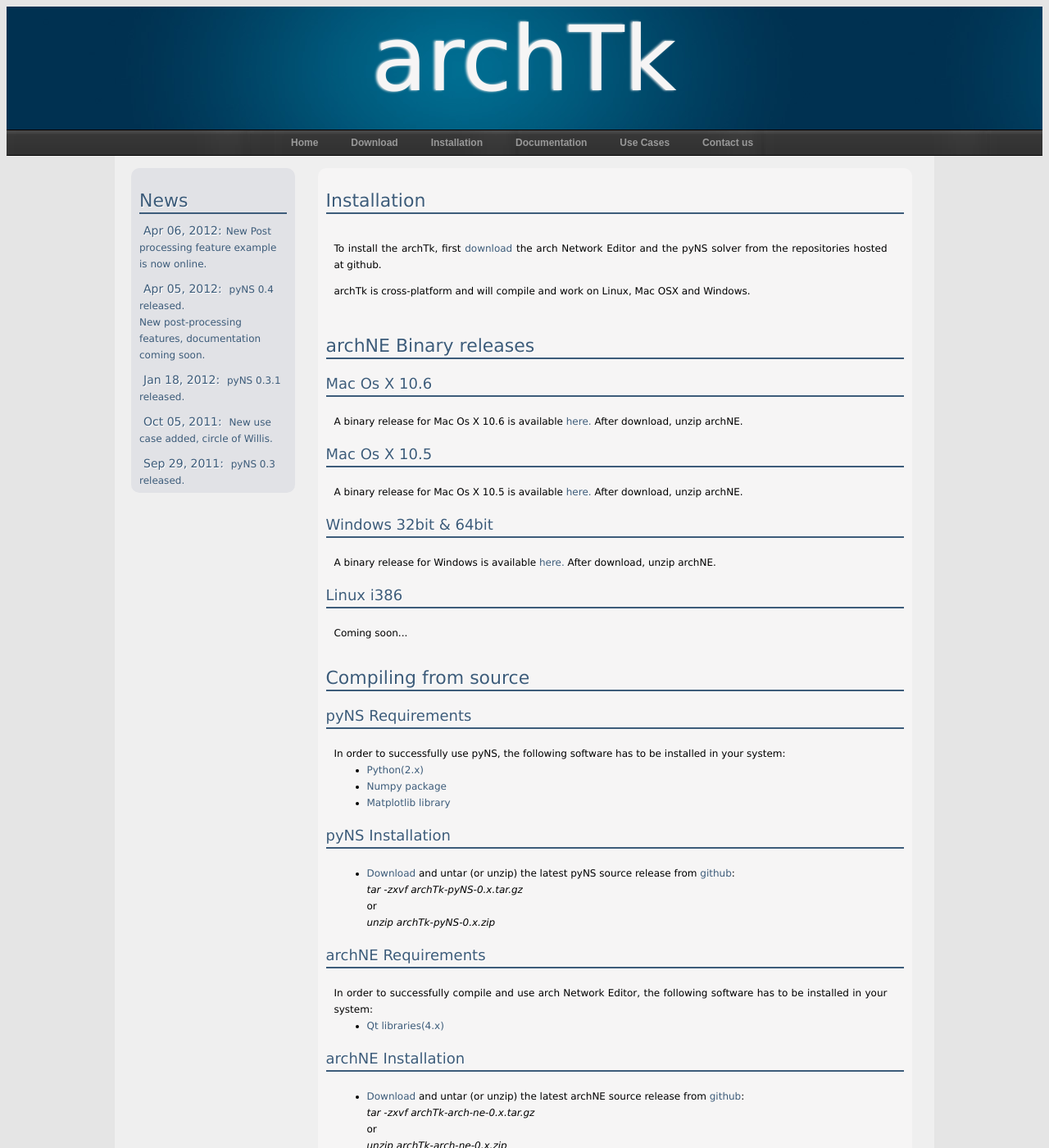
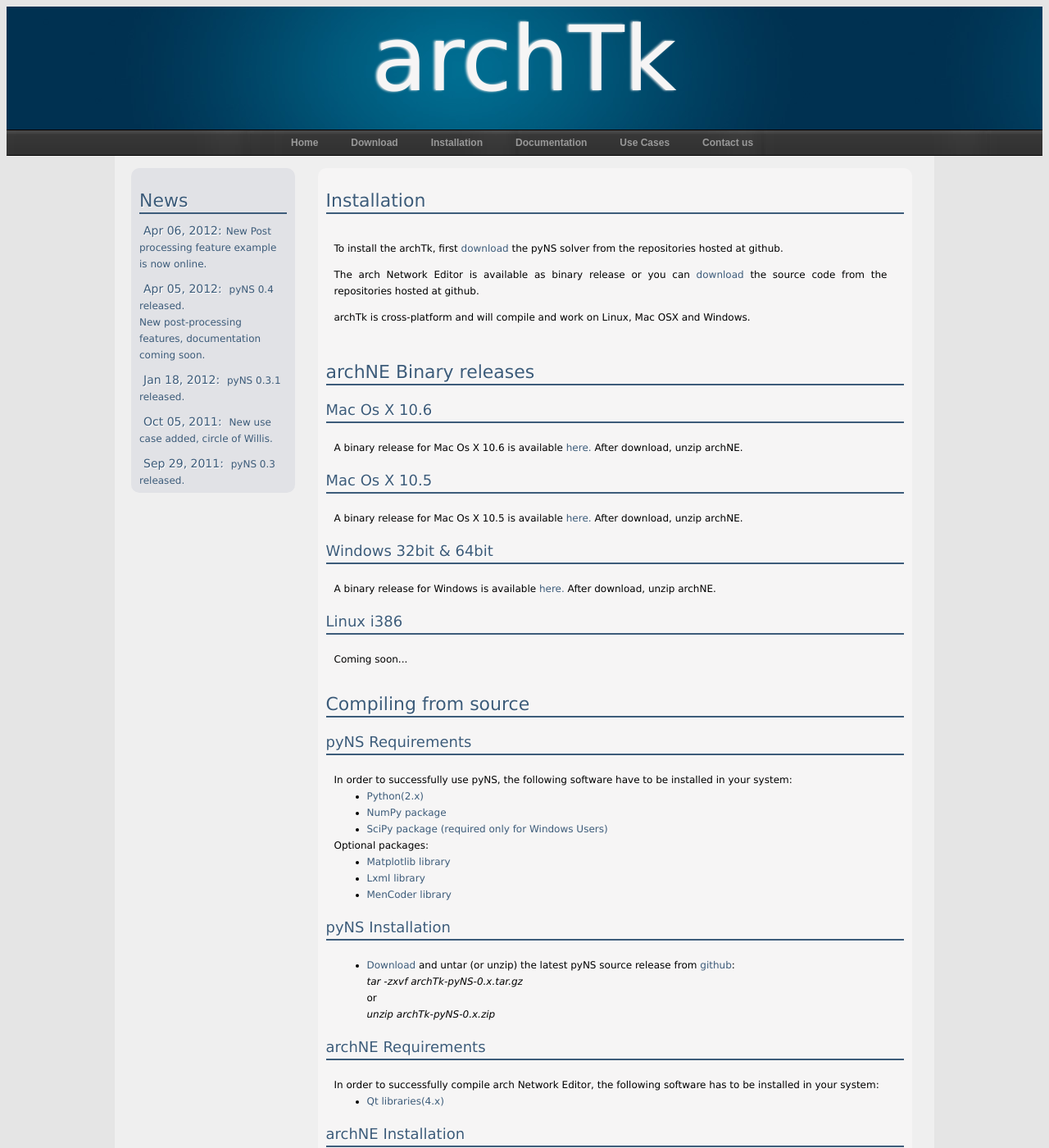
Before and after one commit to archTk/archtk.github.com, a Jekyll site: the page built from installation.html, in a window 1280 px wide and 1400 px high. Shown: the whole window at 82% size. Built offline with Jekyll 4.4.1, drawn with Linux system fonts in a browser that asks for light colours; a script that is not in the unit is left out; some of the changed text lies outside the part shown.

Commit message:
fixed documentation for new installation dependencies

```diff
--- a/documentation.html
+++ b/documentation.html
@@ -32,7 +32,7 @@
 	<a href="media/pyNS_overall.png" rel="lightbox" title="Major components of the overall system and subsystem interconnections."><img class="screenshot" width="150" src="media/pyNS_overall.png" alt="pyNS Architecture"/></a>
 </div>
 <p>pyNS has been designed with an object-oriented approach, which allows to abstracts the concept of element from the numerical solver itself.</p>
-<p>All the components developed are open-source and pyNS can simply be installed and run on all platforms. It only needs <a href="http://www.python.org/download/" target="_blank" title="Python">Python(2.x)</a>, <a href="http://www.scipy.org/Download" target="_blank" title="Numpy package">Numpy package</a> and <a href="http://matplotlib.sourceforge.net/" target="_blank" title="Matplotlib library">Matplotlib library</a>. Matplotlib is a python 2D plotting library, which produces publication quality figures in a variety of hardcopy formats and interactive environments across platforms. </p>
+<p>All the components developed are open-source and pyNS can simply be installed and run on all platforms. It only needs <a href="http://www.python.org/download/" target="_blank" title="Python">Python(2.x)</a>, <a href="http://www.scipy.org/Download" target="_blank" title="Numpy package">numPy package</a> and <a href="http://www.scipy.org/Download" target="_blank" title="Scipy package">SciPy package</a>for Windows users</p>
 <p>pyNS currently supports <a href="#elements">elements</a> with constant properties and with linear or nonlinear expressions. <a href="#evaluator">Evaluator class</a>, using <a href="#regex">regular expressions</a>, computes values from expressions setting them into elements.</p>
 <p>The <a href="#input">input data</a> for the solver will be an XML file modeling the <a href="#vascular_network">vascular network</a> and an XML file with <a href="#parameters">simulation parameters</a> and <a href="#boundary_conditions">boundary conditions.</a> <a href="#patient_data">Patient specific data</a> can be easily imported using .csv files. <a href="#model_adaptor">Model Adaptor class</a> takes as input <a href="#patient_specific">patient specific information</a> (.csv) and creates specific vascular network model from generic one and specific input provided. <a href="#mesh_generation">The mesh generation process</a> creates elements from vascular network depending of maximum length parameter or maximum radius variation. User can decide which strategy to use.</p>
 <p>pyNS will provide <a href="#numerical_solver">methods for numerical integration</a> and <a href="#non_linear_convergence">non linear convergence strategies.</a></p>
--- a/installation.html
+++ b/installation.html
@@ -5,7 +5,8 @@
 
 <h1>Installation</h1>
 <div class="description">
-    <p>To install the archTk, first <a href="download.html">download</a> the arch Network Editor and the pyNS solver from the repositories hosted at github.</p>
+    <p>To install the archTk, first <a href="download.html">download</a> the pyNS solver from the repositories hosted at github.</p>
+    <p>The arch Network Editor is available as binary release or you can <a href="download.html">download</a> the source code from the repositories hosted at github.</p>
 	<p>archTk is cross-platform and will compile and work on Linux, Mac OSX and Windows.<p>
 </div>
 
@@ -35,11 +36,17 @@
 
 <h3>pyNS Requirements</h3>
 <div class="description_2">
-    <p>In order to successfully use pyNS, the following software has to be installed in your system:</p>
+    <p>In order to successfully use pyNS, the following software have to be installed in your system:</p>
 	<ul>
 		<li><a href="http://www.python.org/download/" target="_blank" title="Python">Python(2.x)</a></li>
-		<li><a href="http://www.scipy.org/Download" target="_blank" title="Numpy package">Numpy package</a></li>
+		<li><a href="http://www.scipy.org/Download" target="_blank" title="Numpy package">NumPy package</a></li>
+		<li><a href="http://www.scipy.org/Download" target="_blank" title="Scipy package">SciPy package (required only for Windows Users)</a></li>
+	</ul>
+	<p>Optional packages:</p>
+	<ul>
 		<li><a href="http://matplotlib.sourceforge.net/" target="_blank" title="Matplotlib library">Matplotlib library</a></li>
+		<li><a href="http://lxml.de/" target="_blank" title="Lxml library">Lxml library</a></li>
+		<li><a href="http://www.mplayerhq.hu/design7/dload.html" target="_blank" title="MenCoder library">MenCoder library</a></li>
 	</ul>
 </div>
 
@@ -54,7 +61,7 @@
 
 <h3>archNE Requirements</h3>
 <div class="description_2">
-    <p>In order to successfully compile and use arch Network Editor, the following software has to be installed in your system:</p>
+    <p>In order to successfully compile arch Network Editor, the following software has to be installed in your system:</p>
 	<ul>
 		<li><a href="http://qt.nokia.com/downloads/downloads#qt-lib" title="Qt libraries">Qt libraries(4.x)</a></li>
 	</ul>
@@ -84,8 +91,8 @@
 	</li>
 	<li><p>Run qmake with the right option to set the corresponding platform-specific variable:</p>
 	<p><strong>MacOsX:</strong><i> qmake -spec macx-g++ ../archNE</i></p>
-	<p><strong>Windows:</strong><i> qmake -spec win32 ../archNE</i></p>
-	<p><strong>Linux:</strong><i> qmake -spec unix ../archNE</i></p>
+	<p><strong>Windows:</strong><i> qmake -spec win32-g++ ../archNE</i></p>
+	<p><strong>Linux:</strong><i> qmake -spec unix-g++ ../archNE</i></p>
 	</li>
 	<div class="attachment_container">
 		<a href="media/archNE_pref.png" rel="lightbox" title="archNE set Preferences"><img class="screenshot" width="150" src="media/archNE_pref.png" alt="archNE set Preferences"/></a>
```
Also changed, not shown: 1 other file.
